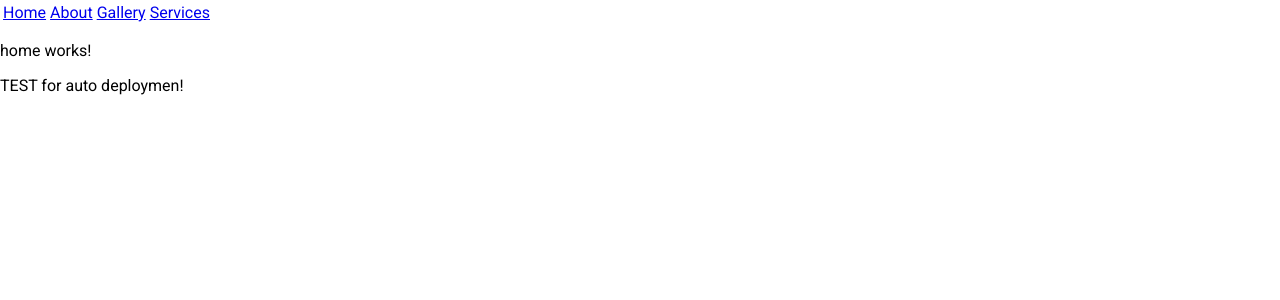
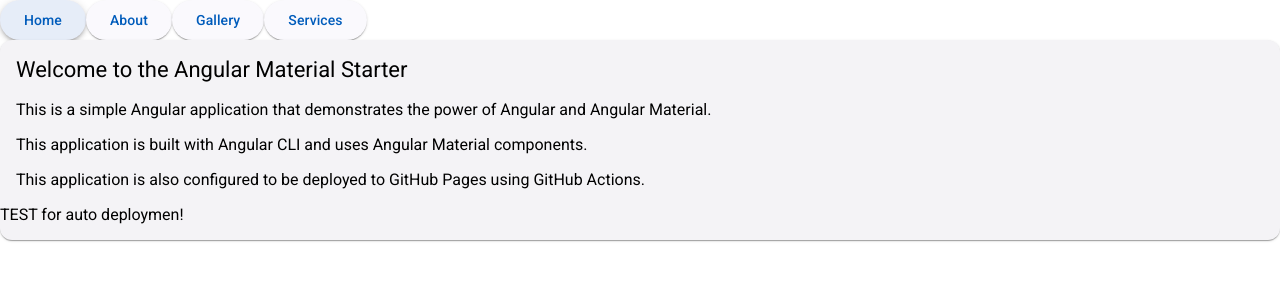
Before and after one commit to urplelite/mhc, an Angular app: page / in a window 1280 px wide. Shown: the top 300 px of the page. Built offline with nearby package versions, Linux system fonts and the light colour scheme.

Commit message:
material imports working

```diff
--- a/src/app/components/nav/nav.component.html
+++ b/src/app/components/nav/nav.component.html
@@ -1,16 +1,9 @@
-<table>
-    <tr>
-        <td>
-        <a routerLink="/">Home</a>
-        </td>
-        <td>
-        <a routerLink="/about">About</a>
-        </td>
-        <td>
-        <a routerLink="/gallery">Gallery</a>
-        </td>
-        <td>
-        <a routerLink="/services">Services</a>
-        </td>
-    </tr>
-</table>
+
+
+                <a mat-raised-button routerLink="/">Home</a>
+
+                <a mat-raised-button routerLink="/about">About</a>
+
+                <a mat-raised-button routerLink="/gallery">Gallery</a>
+
+                <a mat-raised-button routerLink="/services">Services</a>
--- a/src/app/components/nav/nav.component.scss
+++ b/src/app/components/nav/nav.component.scss
@@ -0,0 +1,6 @@
+.nav {
+    display: flex;
+    justify-content: space-between;
+    align-items: center;
+    padding: 1rem;
+}
--- a/src/app/components/nav/nav.component.ts
+++ b/src/app/components/nav/nav.component.ts
@@ -1,9 +1,10 @@
 import { Component } from '@angular/core';
 import { RouterModule } from '@angular/router';
-
+//import { MaterialModule } from '../../material.module';
+import { MatButtonModule } from '@angular/material/button';
 @Component({
   selector: 'app-nav',
-  imports: [RouterModule],
+  imports: [RouterModule, MatButtonModule],
   templateUrl: './nav.component.html',
   styleUrl: './nav.component.scss'
 })
--- a/src/app/pages/about/about.component.html
+++ b/src/app/pages/about/about.component.html
@@ -1 +1 @@
-<p>about works!</p>
+<p>ABOUT</p>
--- a/src/app/pages/home/home.component.html
+++ b/src/app/pages/home/home.component.html
@@ -1,2 +1,18 @@
-<p>home works!</p>
+<mat-card>
+  <mat-card-header>
+    <mat-card-title>
+      Welcome to the Angular Material Starter
+    </mat-card-title>
+  </mat-card-header>
+  <mat-card-content>
+    <p>
+      This is a simple Angular application that demonstrates the power of Angular and Angular Material.
+    </p>
+    <p>
+      This application is built with Angular CLI and uses Angular Material components.
+    </p>
+    <p>
+      This application is also configured to be deployed to GitHub Pages using GitHub Actions.
+    </p>
+  </mat-card-content>
 <p>TEST for auto deploymen!</p>
--- a/src/app/pages/home/home.component.ts
+++ b/src/app/pages/home/home.component.ts
@@ -1,8 +1,9 @@
 import { Component } from '@angular/core';
-
+//import { MaterialModule } from '../../material.module';
+import { MatCardModule } from '@angular/material/card';
 @Component({
   selector: 'app-home',
-  imports: [],
+  imports: [MatCardModule],
   templateUrl: './home.component.html',
   styleUrl: './home.component.scss'
 })
```
